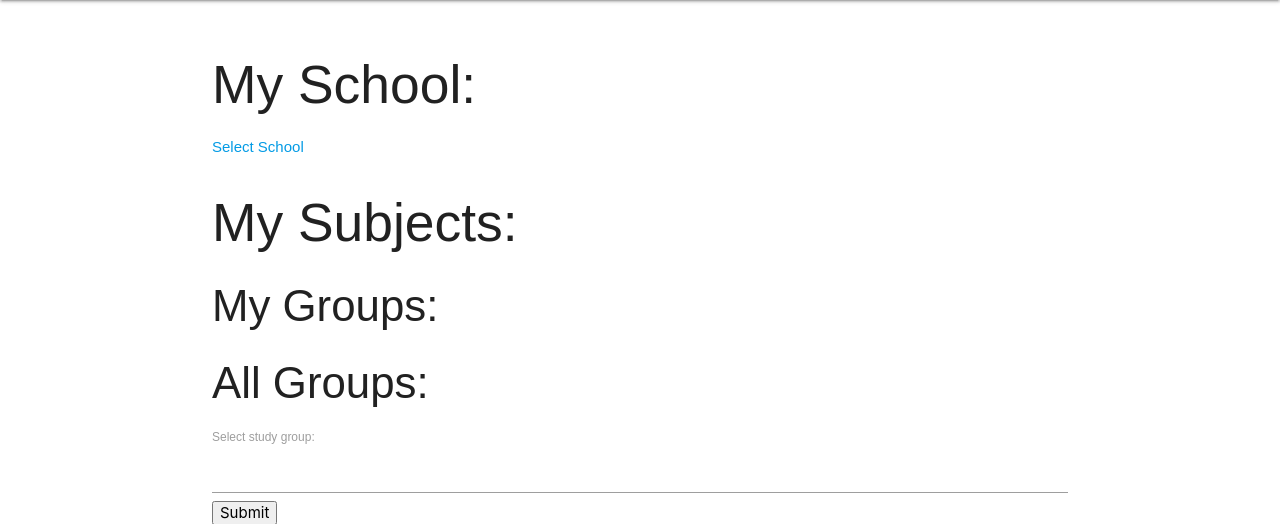
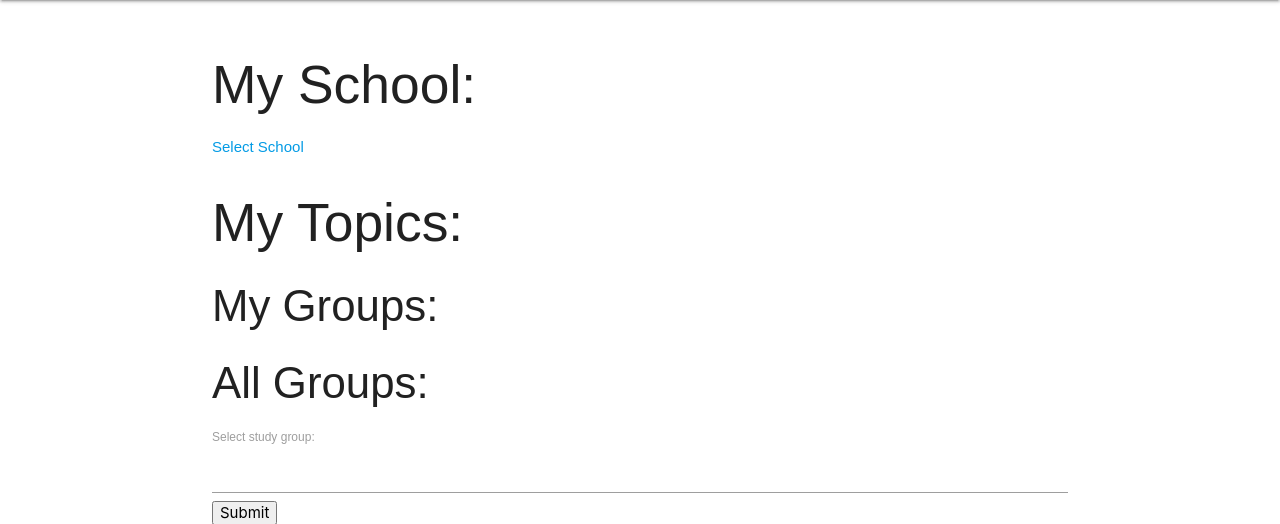
Before and after one commit to mayerlingmj/Study-Buddy, a Django app: page /index in a window 1280 px wide. Shown: the part 64-588 px from the top of the page. Run offline with Django 4.2, Linux system fonts and the light colour scheme; the visitor is signed in with stand-in values (Sample User, id 1); data that the repository does not hold is empty.

Commit message:
Nav bar css fixes, changed 'My Subjects' to 'My Topics'

```diff
--- a/studybuddy/main_app/templates/groups/index.html
+++ b/studybuddy/main_app/templates/groups/index.html
@@ -4,7 +4,7 @@
 <p>{{ user.profile.school.name }}</p>
 <a href="{% url 'school_select'  %}">Select School</a>
 
-<h2>My Subjects:</h2>
+<h2>My Topics:</h2>
 <p>{{ user.profile.selected_topics.all }}</p>
 
 <h3>My Groups:</h3>
```
